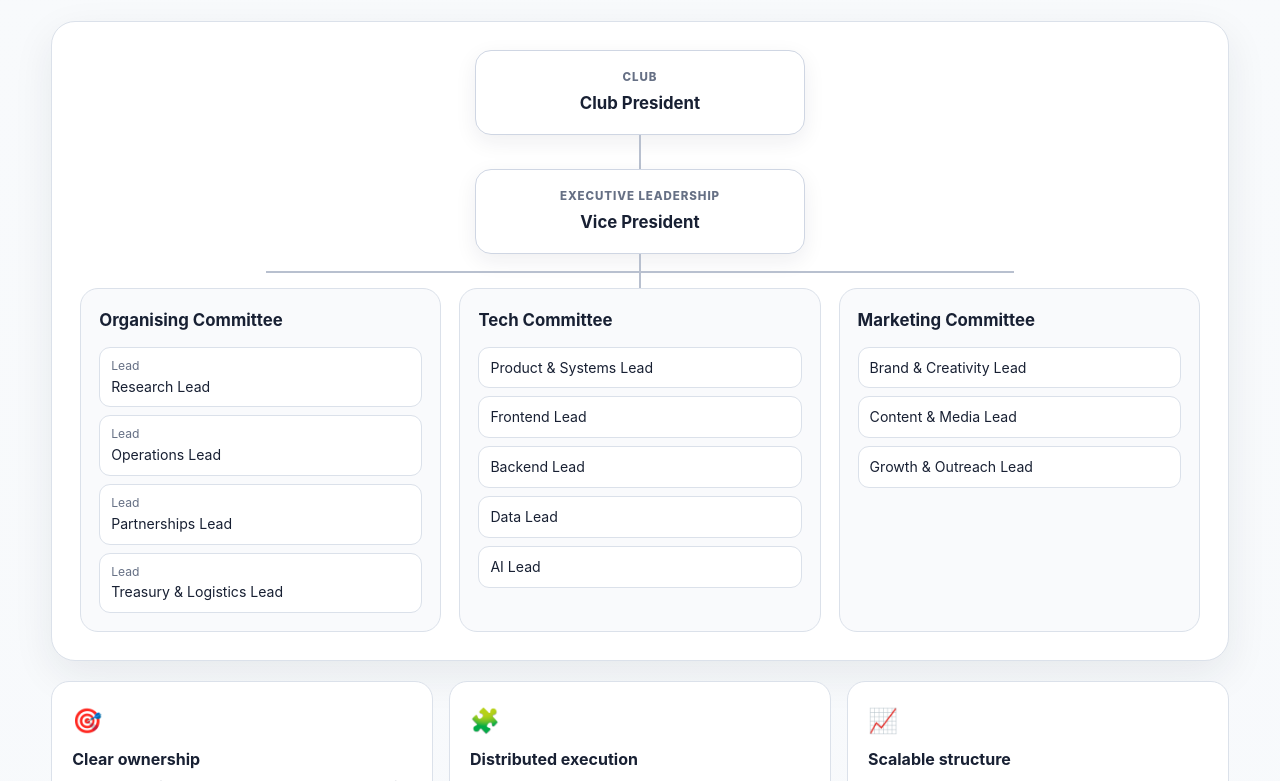
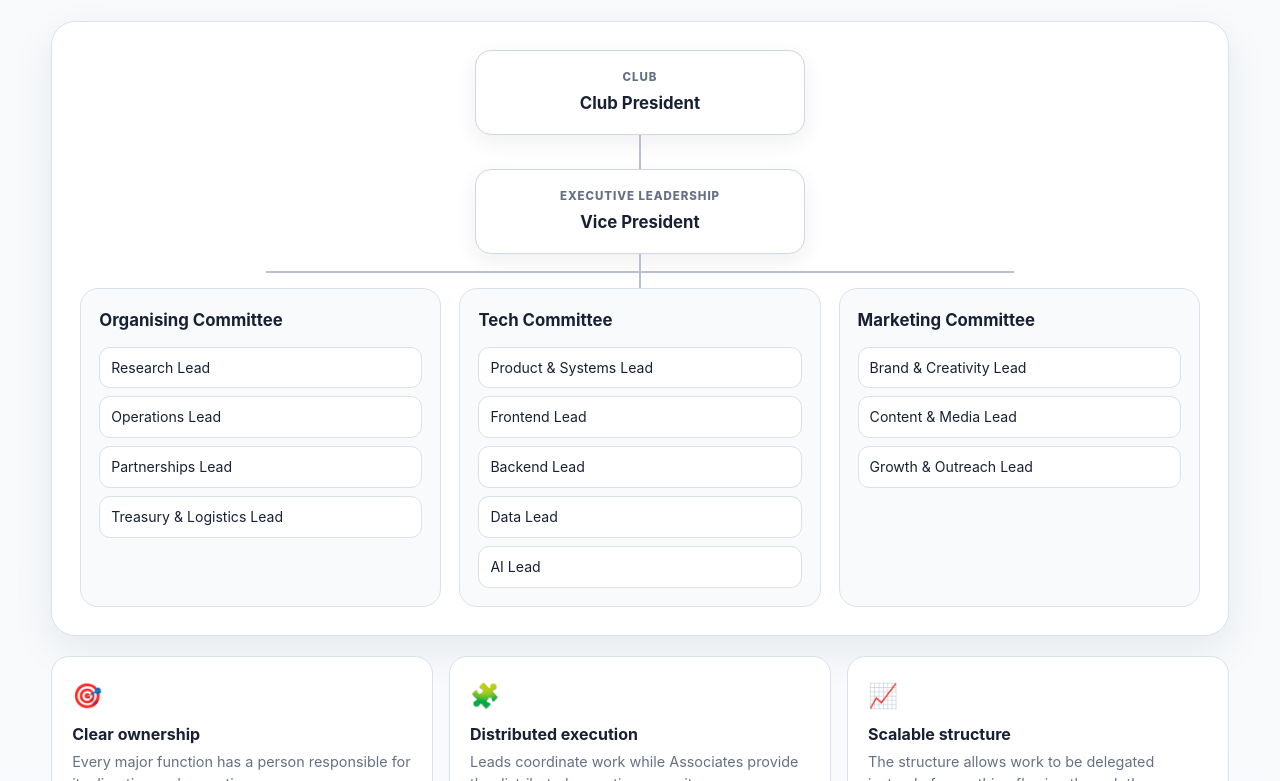
Before and after one commit to Atrax-Lethare/qwerty, a plain HTML site: page index.html in a window 1280 px wide. Shown: the part 502-1283 px from the top of the page. Drawn offline with Linux system fonts and the light colour scheme.

Commit message:
Small Changes in Labels

```diff
--- a/index.html
+++ b/index.html
@@ -133,10 +133,10 @@
       <div class="committee">
         <h3>Organising Committee</h3>
         <div class="mini">
-          <div><span>Lead</span>Research Lead</div>
-          <div><span>Lead</span>Operations Lead</div>
-          <div><span>Lead</span>Partnerships Lead</div>
-          <div><span>Lead</span>Treasury & Logistics Lead</div>
+          <div>Research Lead</div>
+          <div>Operations Lead</div>
+          <div>Partnerships Lead</div>
+          <div>Treasury & Logistics Lead</div>
         </div>
       </div>
       <div class="committee">
```
